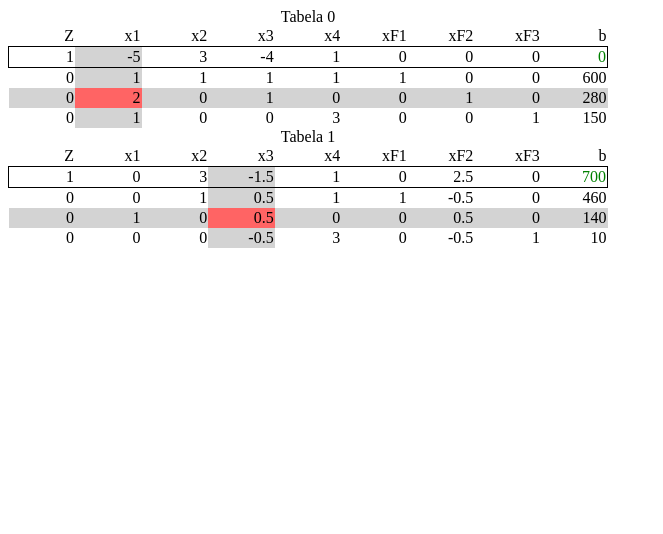
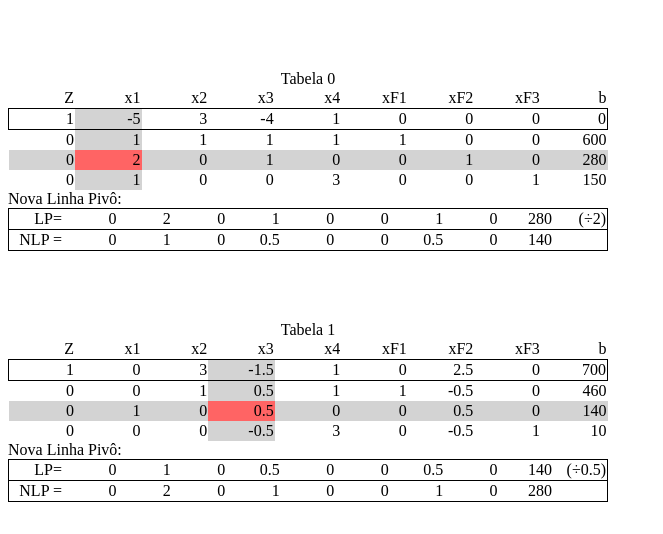
Before and after one commit to vdufloth/simplex-calculator, a plain HTML site: page index.html in a window 1280 px wide. Shown: the whole page, without its empty margins (0-663 px from the left). Drawn offline with Linux system fonts and the light colour scheme.

Commit message:
Adicionado printNLP

```diff
--- a/css/styles.css
+++ b/css/styles.css
@@ -1,9 +1,20 @@
-table {
+table.simplex {
+    table-layout: fixed;
+    width:100%;
+    text-align: right;
+    border-collapse:collapse;
+    margin-top: 70px;
+}
+
+tr.nlp {
+  border: 1px solid black;
+}
+table.nlp {
     table-layout: fixed;
     width:100%;
     text-align: right;
     border-collapse:collapse
-  }
+}
 th.pivo, td.pivo{
   background-color: lightgrey;
 }
--- a/js/scripts.js
+++ b/js/scripts.js
@@ -21,12 +21,14 @@ let dadosTabela = [linhaTabela1,
                    linhaTabela3,
                    linhaTabela4]
 // */
+let oldTabela = dadosTabela
 let nColunas = dadosTabela[0].length
 let colunaPivo
 let linhaPivo
 let valorPivo
 let NLP // Nova Linha Pivô
 let nTabelas = 0
+let otima = false
 
 function getPivos() {
     colunaPivo = 0
@@ -89,12 +91,14 @@ function gerarNovaTabela() {
         }
         console.log(i + ' : ' + novaTabela[i])
     }
+    oldTabela = dadosTabela
     dadosTabela = novaTabela
 }
 
 function printTabela() {
     let divTabela = document.getElementById("divt")
     let tabela = document.createElement('table')
+    tabela.className = 'simplex'
     tabela.createCaption().innerHTML = 'Tabela '+nTabelas
 
     let header = tabela.createTHead()
@@ -123,7 +127,7 @@ function printTabela() {
                 }
             }
 
-            if (i == 0 && j == nColunas-1) {
+            if (i == 0 && j == nColunas-1 && otima) {
                 novaCelula.className = "valorZ"
             }
         }
@@ -141,13 +145,47 @@ function ehOtima() {
     return true
 }
 
+function printNLP(){
+    let divTabela = document.getElementById("divt")
+    let tabela = document.createElement('table')
+    tabela.className = 'nlp'
+    let dvText = document.createElement('div')
+    dvText.innerText = 'Nova Linha Pivô:'
+    divTabela.appendChild(dvText)
+    let tbody = tabela.createTBody()
+    let novaLinha = tbody.insertRow(-1)
+    novaLinha.className = 'nlp'
+    let novaCelula = novaLinha.insertCell(-1)
+    novaCelula.innerText = 'LP='
+    for (j=0; j<nColunas; j++) {
+        novaCelula = novaLinha.insertCell(-1)
+        novaCelula.innerText = dadosTabela[linhaPivo][j]
+    }
+    novaCelula = novaLinha.insertCell(-1)
+    novaCelula.innerText = '(÷'+valorPivo+')'
+
+    novaLinha = tbody.insertRow(-1)
+    novaLinha.className = 'nlp'
+    novaCelula = novaLinha.insertCell(-1)
+    novaCelula.innerText = 'NLP ='
+    for (j=0; j<NLP.length; j++) {
+        let novaCelula = novaLinha.insertCell(-1)
+        novaCelula.innerText = NLP[j]
+    }
+    novaCelula = novaLinha.insertCell(-1)
+    novaCelula.innerText = ''
+    divTabela.appendChild(tabela)
+}
+
 function calcular(){
-    console.log('Iniciando calculo')
-    //preencherDadosTabela()
+    console.log('Iniciando calculo ')
     while(!ehOtima()) {
         getPivos()
+      //  gerarVs()
+      //  printVs()
+        printTabela()
         gerarNLP()
-        printTabela()
+        printNLP()
         gerarNovaTabela()
     }
 }
```
